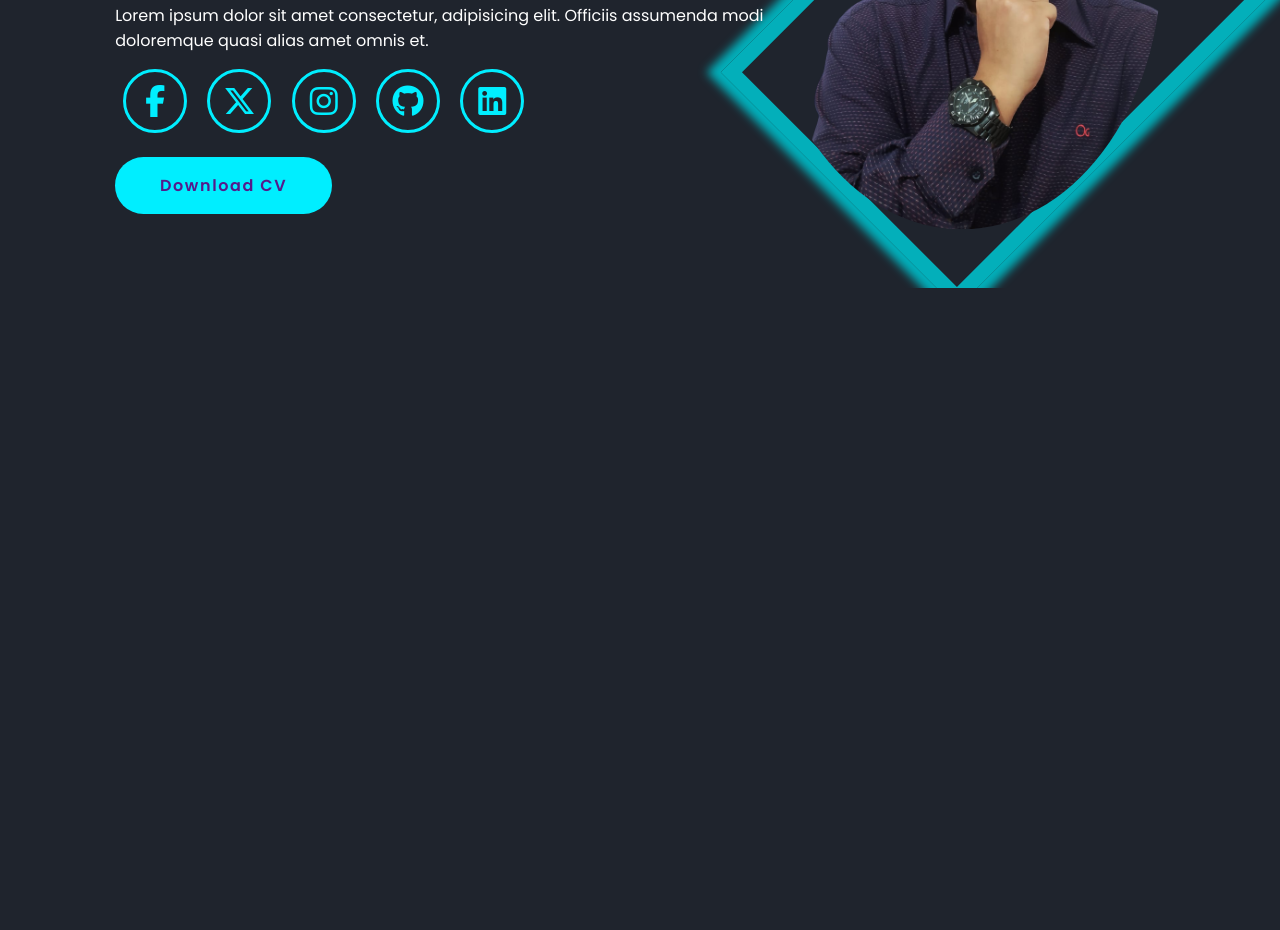
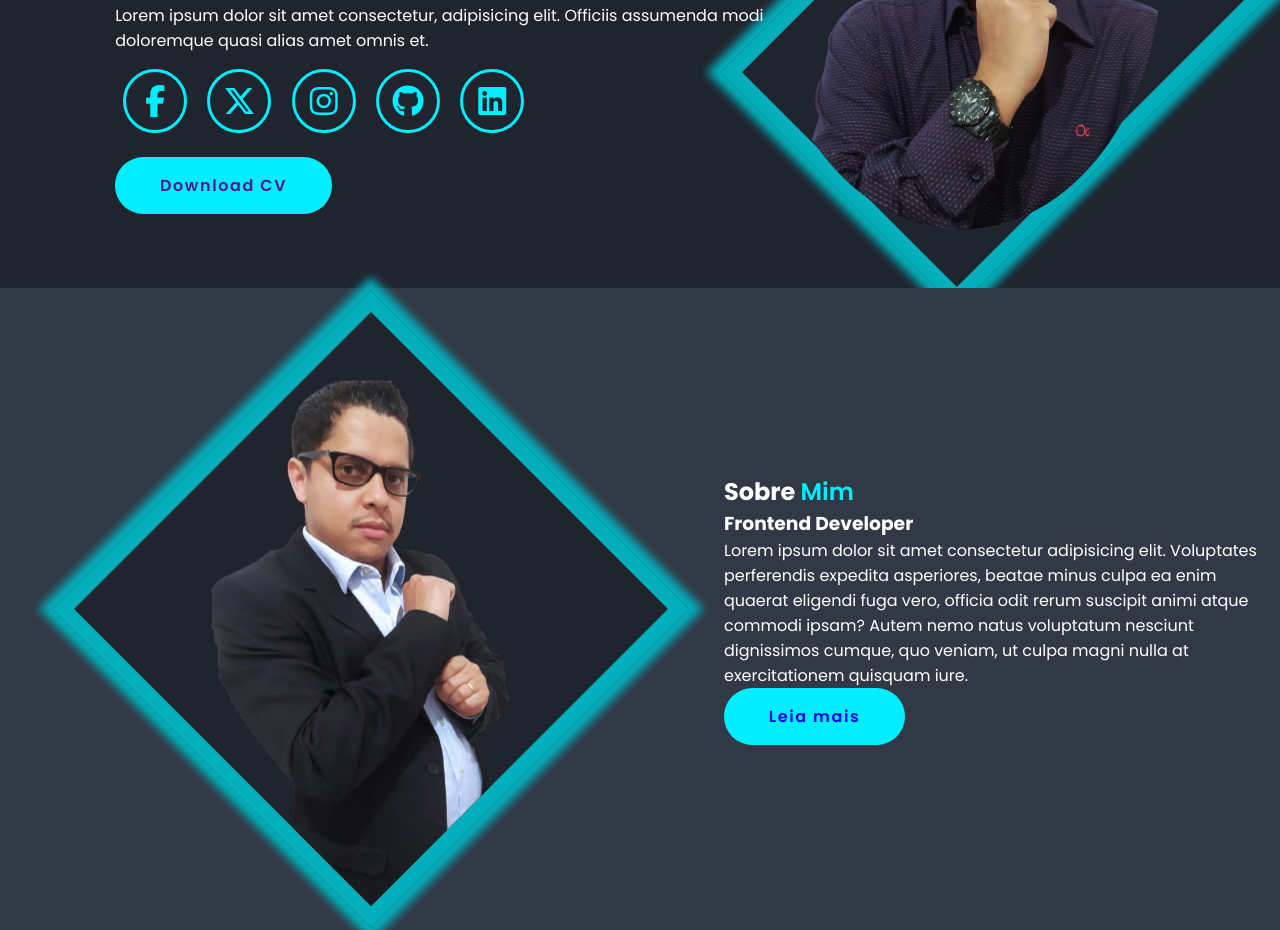
Before and after one commit to 99Teixeira/New-Portifolio, a plain HTML site: page index.html in a window 1280 px wide. Shown: the part 354-1284 px from the top of the page. Before the commit the page ends 800 px from the top, so only its background shows below. Drawn offline with Linux system fonts and the light colour scheme.

Commit message:
continuação do css
editando o css

```diff
--- a/ASSETS/CSS/main.css
+++ b/ASSETS/CSS/main.css
@@ -55,17 +55,17 @@ span {
     width: 100%;
     height: 100%;
     background: var(--bg-color);
-    border: 15px solid var(--second-main-color); /* Reduza o tamanho da borda para 15px */
+    border: 15px solid var(--second-main-color);
     animation: pulse 1s infinite alternate;
-    box-shadow: 0px 0px 5px 5px var(--second-main-color); /* Reduza o tamanho do box-shadow para 5px */
+    box-shadow: 0px 0px 5px 5px var(--second-main-color);
 }
 
 @keyframes pulse {
     0% {
-        box-shadow: 0px 0px 5px 5px var(--second-main-color); /* Reduza o tamanho do box-shadow para 5px */
+        box-shadow: 0px 0px 5px 5px var(--second-main-color);
     }
     100% {
-        box-shadow: 0px 0px 10px 10px var(--second-main-color); /* Reduza o tamanho do box-shadow para 10px */
+        box-shadow: 0px 0px 10px 10px var(--second-main-color);
     }
 }
 
@@ -99,7 +99,7 @@ span {
     box-shadow: 0 0 1rem var(--main-color);
 }
 
-.btn-cv {
+.btn {
     display: inline-block;
     padding: 1rem 2.8rem;
     background: var(--main-color);
@@ -109,6 +109,38 @@ span {
     font-weight: 600;
 }
 
-.btn-cv:hover {
+.btn:hover {
     box-shadow: 0 0 1rem var(--main-color);
 }
+
+.about {
+    display: flex;
+    justify-content: center;
+    align-items: center;
+    gap: 2rem;
+    padding-left: 50px;
+    background: var( --second-bg-color);
+}
+
+.about-img {
+    position: relative;
+    transform: rotate(45deg);
+    width: 450px;
+    height: 450px;
+    margin: 6rem;
+}
+
+.about-img .rhombus {
+    height: 100%;
+    background: var(--bg-color);
+    border: 15px solid var(--second-main-color);
+    animation: pulse 1s infinite alternate;
+    box-shadow: 0px 0px 5px 5px var(--second-main-color);
+    overflow: hidden;
+    width: 450px; /
+}
+
+.about-img .rhombus img {
+    transform: rotate(-45deg) translate(25%);
+
+}
--- a/index.html
+++ b/index.html
@@ -49,7 +49,7 @@
                     <a href="https://github.com/99Teixeira"><i class="fa-brands fa-github"></i></a>
                     <a href="https://www.linkedin.com/in/lucas-teixeira-da-silva-89110a141/"><i class="fa-brands fa-linkedin"></i></a>
                 </div>
-                <a href="" class="btn-cv">Download CV</a>
+                <a href="" class="btn">Download CV</a>
             </div>
 
             <div class="home-img">
@@ -59,6 +59,24 @@
             </div>
 
         </section>
+
+        <aside class="about" id="about">
+            <div class="about-img">
+                <div class="rhombus">
+                    <img src="./ASSETS/IMG/lucas-teixeira-3-n-bg.png" alt="Lucas-Teixeira">
+                </div>
+            </div>
+
+            <div class="about-content">
+                <h2 class="heading">Sobre <span>Mim</span></h2>
+                <h3>Frontend Developer</h3>
+                <p>Lorem ipsum dolor sit amet consectetur adipisicing elit. Voluptates perferendis expedita asperiores,
+                    beatae minus culpa ea enim quaerat eligendi fuga vero, officia odit rerum suscipit animi atque commodi ipsam? Autem nemo natus voluptatum nesciunt dignissimos cumque, quo veniam, ut culpa magni nulla at exercitationem quisquam iure.</p>
+                <a href="#" class="btn">Leia mais</a>
+
+            </div>
+
+        </aside>
     </main>
 
 
```
Also changed, not shown: ASSETS/IMG/lucas-teixeira-3-n-bg.png (added).
